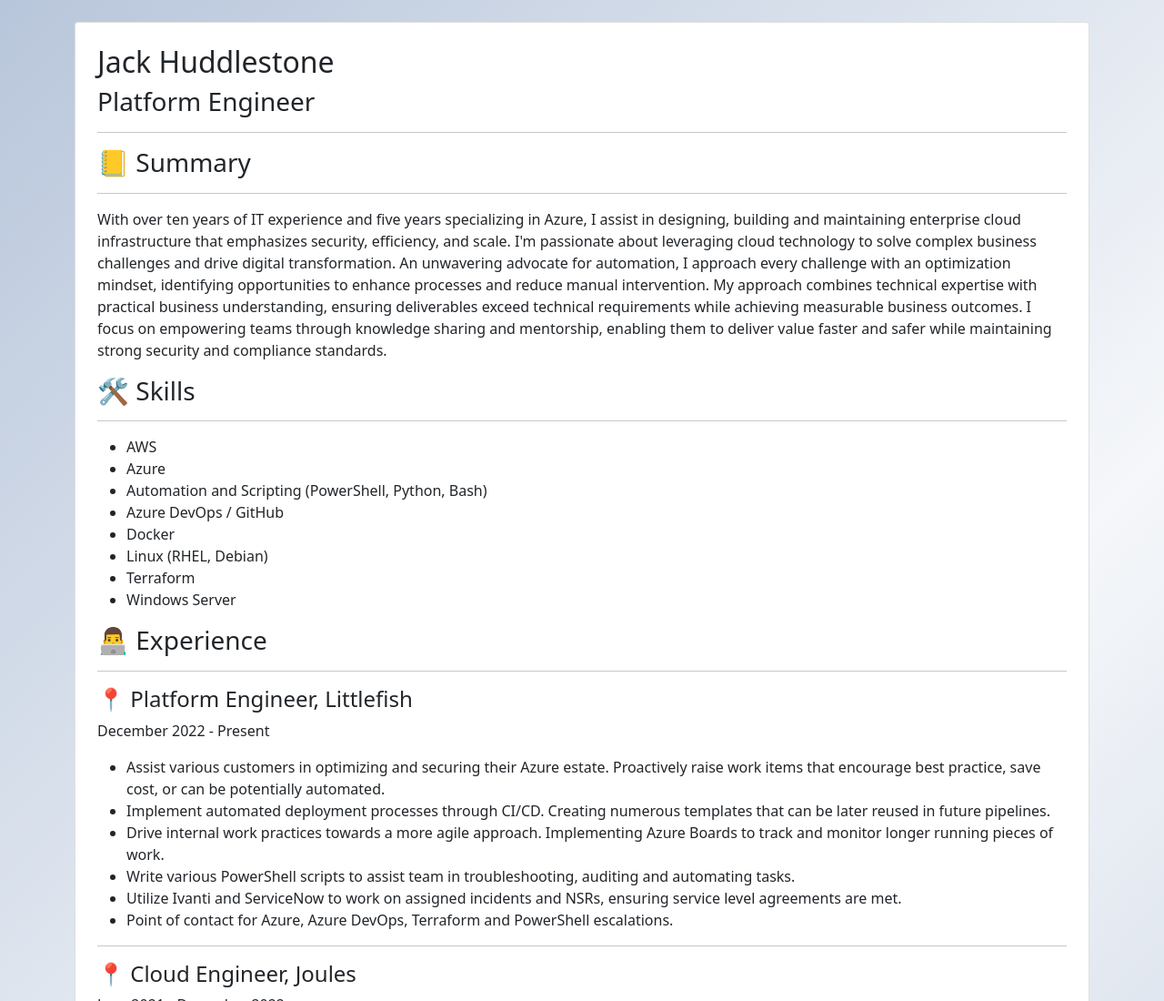
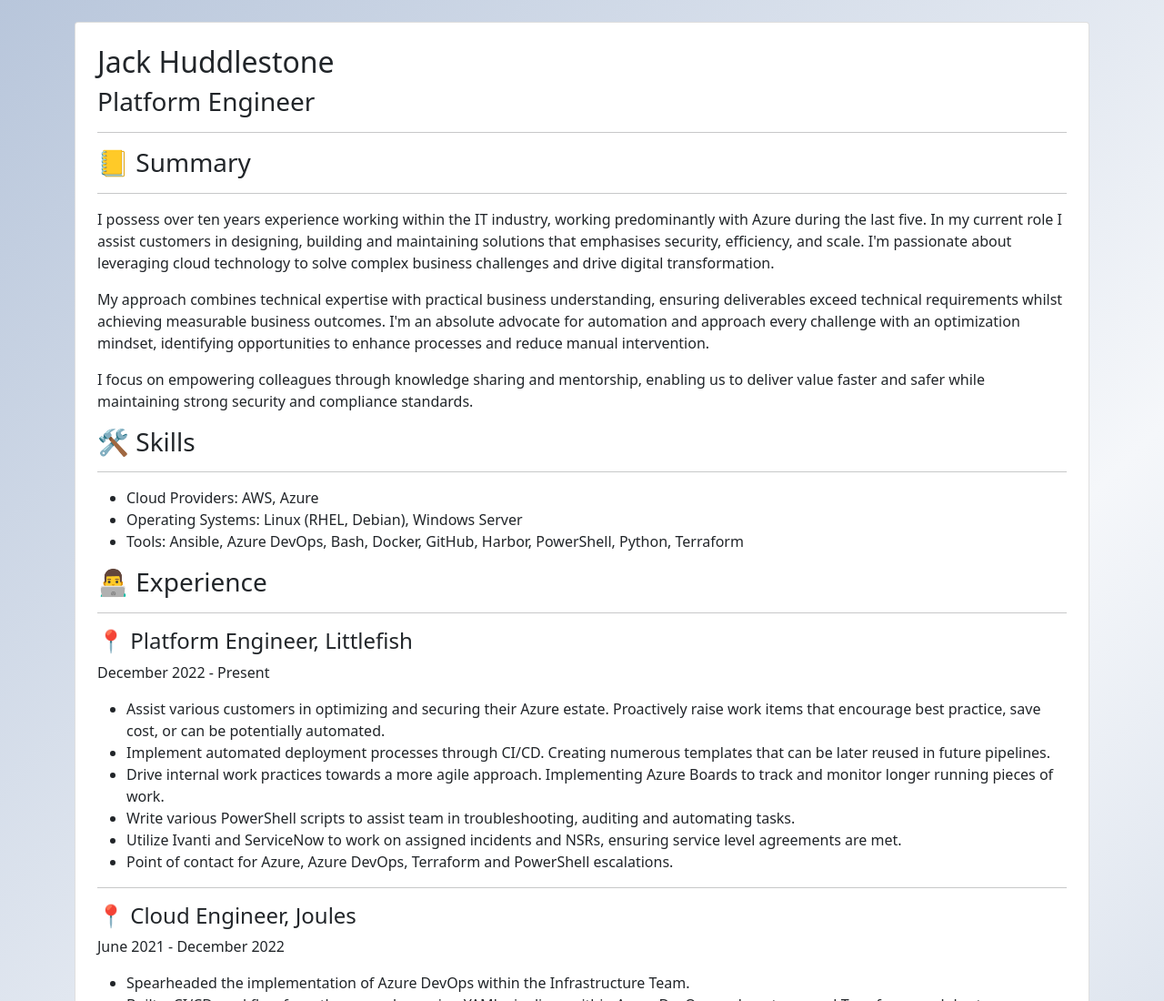
Before and after one commit to juddlestone/resume.itsjack.cloud, a plain HTML site: page index.html in a window 1280 px wide. Shown: the top 1100 px of the page at 91% size. Drawn offline with nearby package versions, Linux system fonts and the light colour scheme; no server answers; a web font is replaced by a local one.

Commit message:
Update summary, and consolidate skills into providers, operating systems and tooling

```diff
--- a/index.html
+++ b/index.html
@@ -37,23 +37,17 @@
                 <hr>
                 <h3 class="header">📒 Summary</h3>
                 <hr>
-                <p>With over ten years of IT experience and five years specializing in Azure, I assist in designing, building and maintaining enterprise cloud infrastructure that emphasizes security, efficiency, and scale.
-I'm passionate about leveraging cloud technology to solve complex business challenges and drive digital transformation. An unwavering advocate for automation, I approach every challenge with an optimization mindset, identifying opportunities to enhance processes and reduce manual intervention.
-My approach combines technical expertise with practical business understanding, ensuring deliverables exceed technical requirements while achieving measurable business outcomes.
-I focus on empowering teams through knowledge sharing and mentorship, enabling them to deliver value faster and safer while maintaining strong security and compliance standards.</p>
+                <p>I possess over ten years experience working within the IT industry, working predominantly with Azure during the last five. In my current role I assist customers in designing, building and maintaining solutions that emphasises security, efficiency, and scale. I'm passionate about leveraging cloud technology to solve complex business challenges and drive digital transformation.</p>
+                <p>My approach combines technical expertise with practical business understanding, ensuring deliverables exceed technical requirements whilst achieving measurable business outcomes. I'm an absolute advocate for automation and approach every challenge with an optimization mindset, identifying opportunities to enhance processes and reduce manual intervention.</p>
+                <p>I focus on empowering colleagues through knowledge sharing and mentorship, enabling us to deliver value faster and safer while maintaining strong security and compliance standards.</p>
 
                 <!-- Key Skills -->
                 <h3 class="header">🛠️ Skills</h3>
                 <hr>
                 <ul>
-                    <li>AWS</li>
-                    <li>Azure</li>
-                    <li>Automation and Scripting (PowerShell, Python, Bash)</li>
-                    <li>Azure DevOps / GitHub</li>
-                    <li>Docker</li>
-                    <li>Linux (RHEL, Debian)</li>
-                    <li>Terraform</li>
-                    <li>Windows Server</li>
+                    <li>Cloud Providers: AWS, Azure </li>
+                    <li>Operating Systems: Linux (RHEL, Debian), Windows Server</li>
+                    <li>Tools: Ansible, Azure DevOps, Bash, Docker, GitHub, Harbor, PowerShell, Python, Terraform</li>
                 </ul>
 
                 <!-- Experience -->
```
